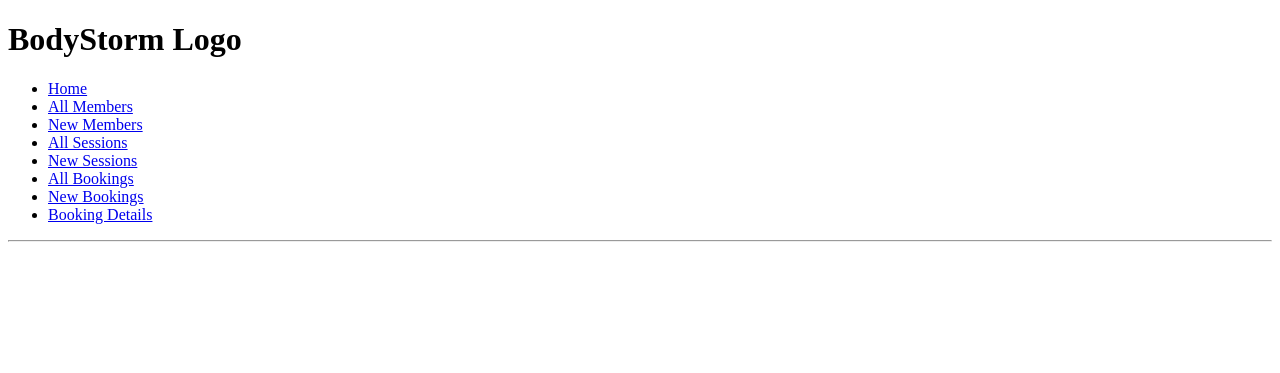
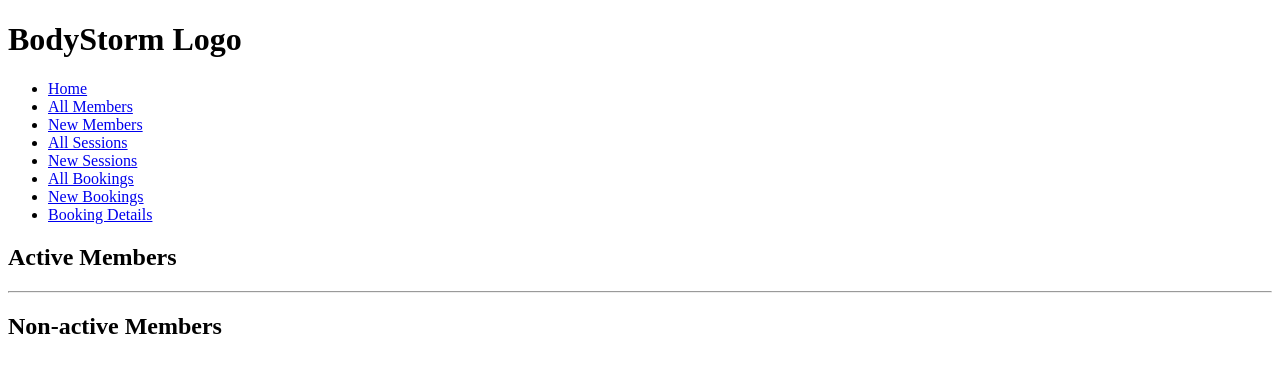
Before and after one commit to ColetteDufficy/solo_project_gym, a Flask app: page /members in a window 1280 px wide. Shown: the top 373 px of the page. Run offline with Flask 2, Linux system fonts and the light colour scheme; data that the repository does not hold is empty; some libraries are stand-ins or nearby versions.

Commit message:
applied alphabetical function to members first names

```diff
--- a/controllers/member_controller.py
+++ b/controllers/member_controller.py
@@ -11,7 +11,7 @@ members_blueprint = Blueprint("members", __name__)
 # To see list of all members
 @members_blueprint.route("/members", methods=['GET'])
 def members():
-    members = member_repository.select_all()
+    members = member_repository.select_all_alphabetical()
     return render_template("members/index.html", members = members)
 
 
--- a/repositories/member_repository.py
+++ b/repositories/member_repository.py
@@ -8,6 +8,18 @@ def select_all():
     members = []
 
     sql = "SELECT * FROM members"
+    results = run_sql(sql)
+    for row in results:
+        member = Member(row['first_name'], row['last_name'], row['email'], row['active_member'], row['id'])
+        members.append(member)
+    return members
+
+
+
+def select_all_alphabetical():
+    members = []
+
+    sql = "SELECT * FROM members ORDER BY first_name"
     results = run_sql(sql)
     for row in results:
         member = Member(row['first_name'], row['last_name'], row['email'], row['active_member'], row['id'])
--- a/templates/members/index.html
+++ b/templates/members/index.html
@@ -2,7 +2,7 @@
 
 {% block content %}
 
-
+<h2>Active Members </h2>
 {% for member in members %}
 {% if member.active_member == True %}
  <p>{{member.first_name}} {{member.last_name}} is an active member of the gym.</p>
@@ -11,6 +11,8 @@
  {% endfor %}
 
 <hr>
+
+<h2>Non-active Members </h2>
 
 {% for member in members %}
 {% if member.active_member != True %}
--- a/templates/members/new.html
+++ b/templates/members/new.html
@@ -4,7 +4,7 @@
 {% block content %}
 
 <form action="/members" method="post">
-<h4>New member's form</h4>
+<h2>New member's form</h2>
     <div>
         <label for="first_name">First Name:</label>
         <input type="text" id="first_name" name="first_name" placeholder=" " required autofocus>
--- a/templates/sessions/index.html
+++ b/templates/sessions/index.html
@@ -4,7 +4,7 @@
 
 <p>The following booking sessions are running tonight:</p>
 {% for session in sessions %}
- <p><b>{{session.session_name}}</b> is {{session.time}} long, with a maximum class size of {{session.max_capacity}}.</p>
+ <p><a href="/sessions/{{session.id}}">{{session.session_name}}</a>  is {{session.time}} long, with a maximum class size of {{session.max_capacity}}.</p>
 
  <p><a href="/sessions/{{session.id}}/edit">Edit {{session.session_name}} session details here</a></p>
 
```
